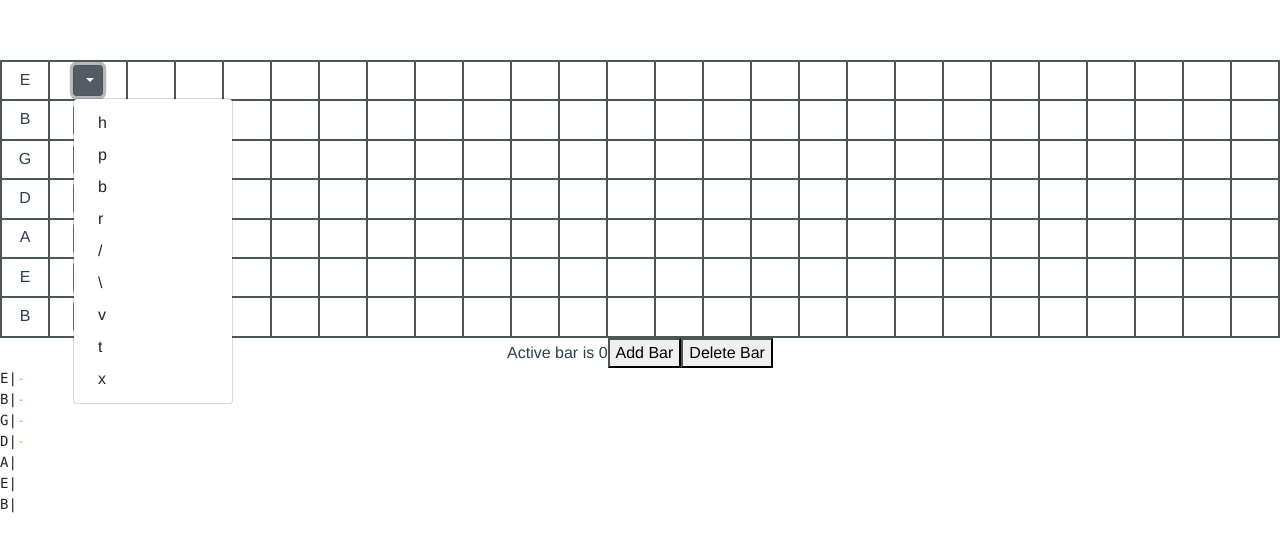
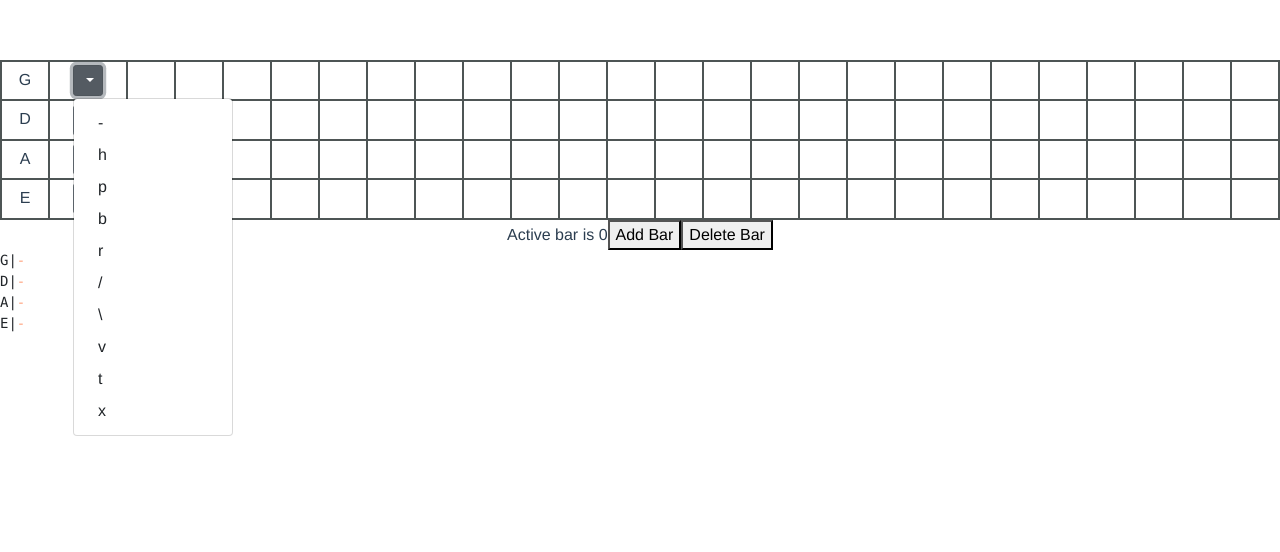
Before and after one commit to n8all3n/tabscribe, a Vue app: page / in a window 1280 px wide. Both pictures are taken after a click on the button 88 px from the left and 80 px from the top of the page. Shown: the top 552 px of the page. Built offline with nearby package versions, Linux system fonts and the light colour scheme.

Commit message:
Another option to clear special selection

```diff
--- a/src/components/Tabscribe.vue
+++ b/src/components/Tabscribe.vue
@@ -11,6 +11,7 @@
                             {{getSpecialNotationVal(stringIndex)}}
                         </button>
                         <div class="dropdown-menu">
+                            <a class="dropdown-item" href="javascript:void(0);" @click="setSpecialNotationValue('-', stringIndex);">-</a>
                             <a class="dropdown-item" href="javascript:void(0);" @click="setSpecialNotationValue('h', stringIndex);">h</a>
                             <a class="dropdown-item" href="javascript:void(0);" @click="setSpecialNotationValue('p', stringIndex);">p</a>
                             <a class="dropdown-item" href="javascript:void(0);" @click="setSpecialNotationValue('b', stringIndex);">b</a>
@@ -53,7 +54,7 @@ export default {
   },
   data() {
       return {
-          stringCount: 7,
+          stringCount: 4,
           fretCount: 24,
           stringTuning: [],
           hoverBar: null,
```
